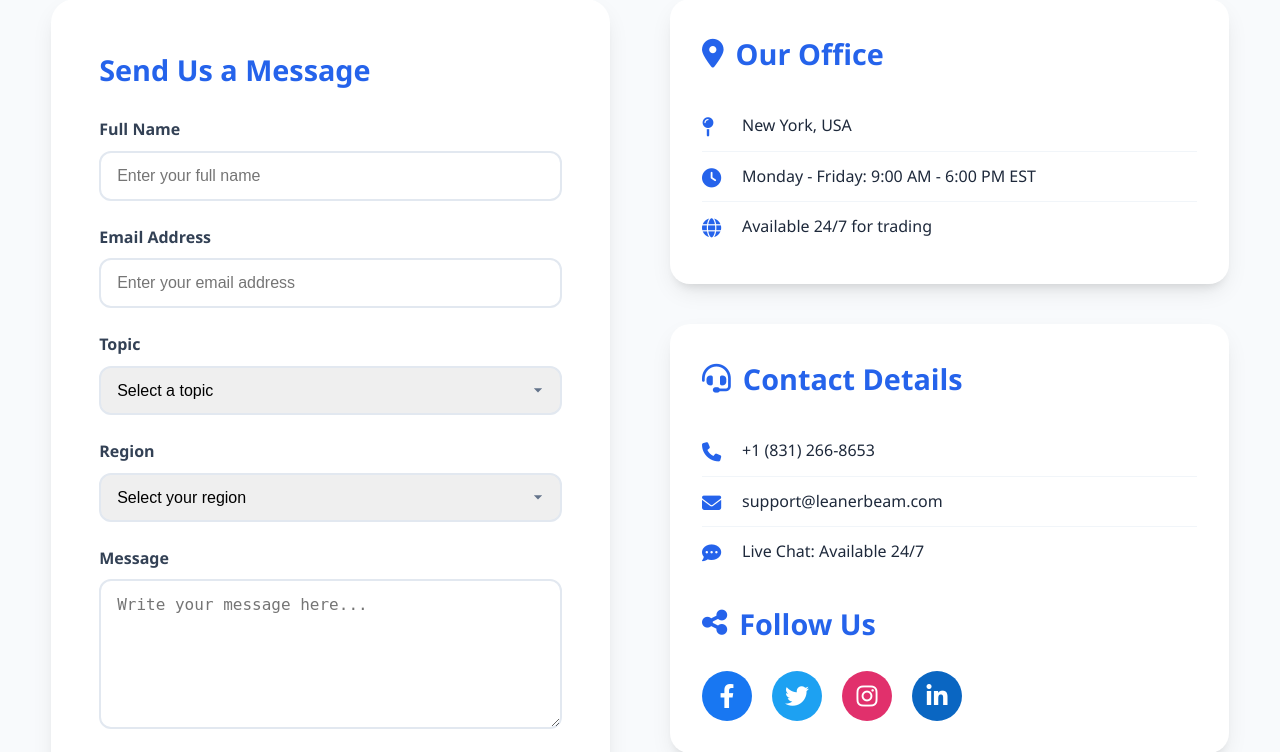
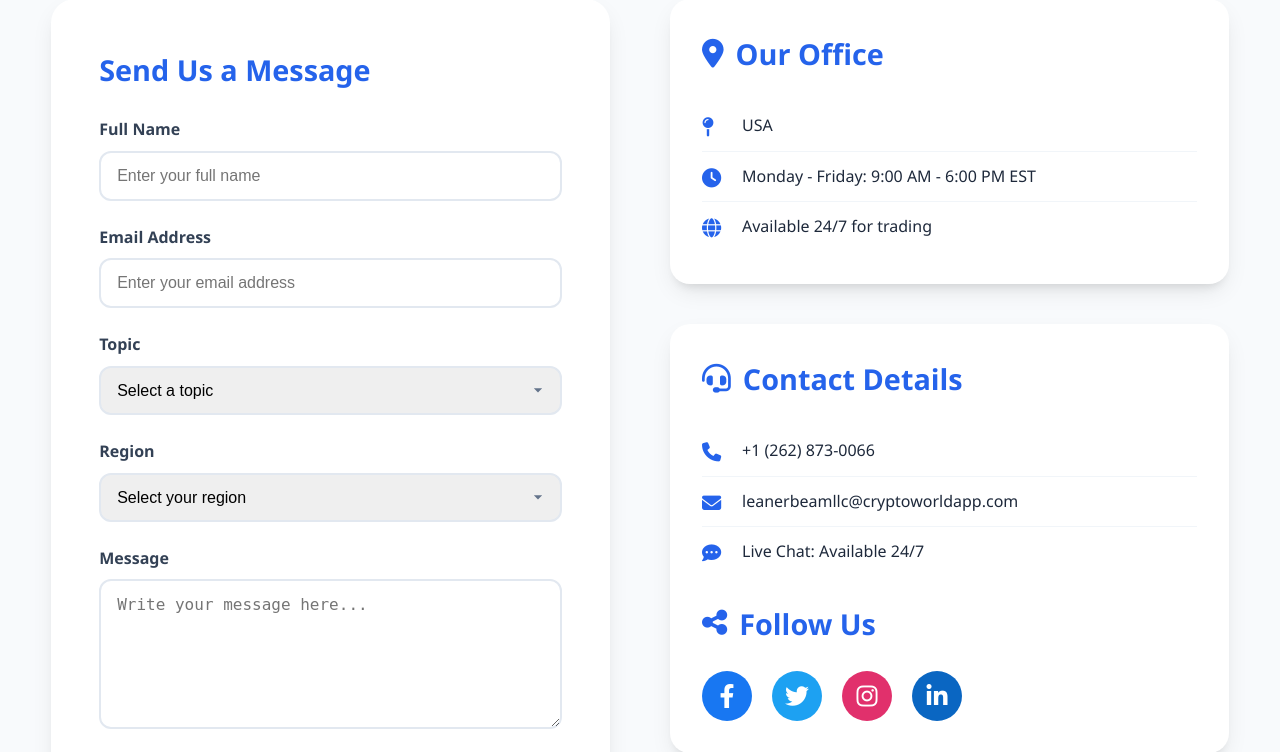
Before and after one commit to BIGUDOM/learner-beam-LLC, a Flask app: page /contact in a window 1280 px wide. Shown: the part 918-1670 px from the top of the page. Run offline with Flask 3, Linux system fonts and the light colour scheme; grey boxes labelled with a size stand in for pictures from a placeholder-image service; some libraries are stand-ins or nearby versions.

Commit message:
Update contact.html

```diff
--- a/templates/contact.html
+++ b/templates/contact.html
@@ -156,7 +156,7 @@
                     <ul class="contact-details">
                         <li>
                             <i class="fas fa-map-pin"></i>
-                            <span>New York, USA</span>
+                            <span>USA</span>
                         </li>
                         <li>
                             <i class="fas fa-clock"></i>
@@ -174,11 +174,11 @@
                     <ul class="contact-details">
                         <li>
                             <i class="fas fa-phone"></i>
-                            <span>+1 (831) 266-8653</span>
+                            <span>+1 (262) 873-0066</span>
                         </li>
                         <li>
                             <i class="fas fa-envelope"></i>
-                            <span>support@leanerbeam.com</span>
+                            <span>leanerbeamllc@cryptoworldapp.com</span>
                         </li>
                         <li>
                             <i class="fas fa-comment-dots"></i>
```
